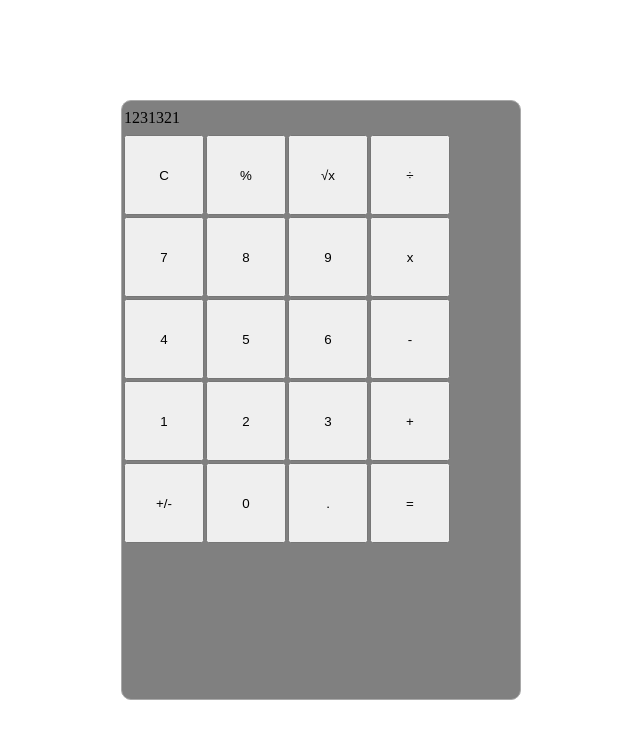
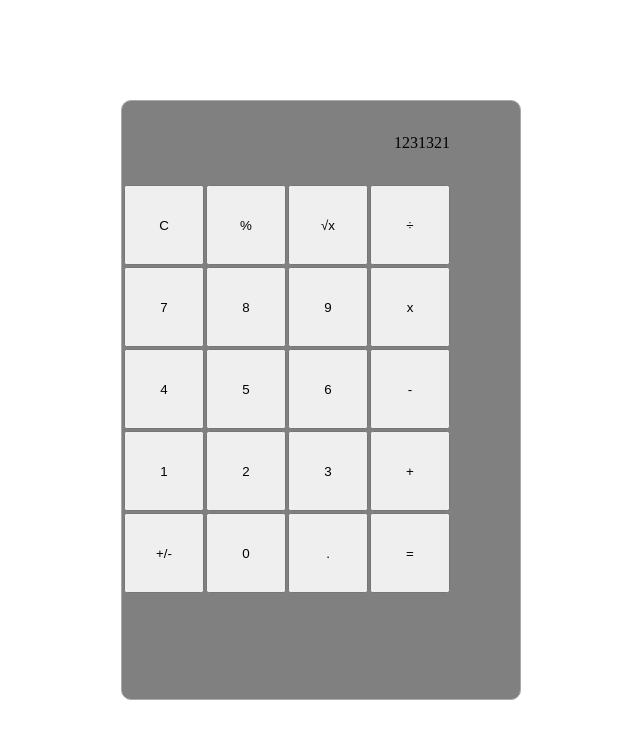
Before and after one commit to Calsjunior/calculator, a website: page index.html in a window 1280 px wide. Shown: the whole page, without its empty margins (319-959 px from the left). Drawn offline with Linux system fonts and the light colour scheme.

Commit message:
refactor: allow the display to take up some space

```diff
--- a/index.html
+++ b/index.html
@@ -13,7 +13,7 @@
             <div id="calculator-container">
                 <table>
                     <tr>
-                        <td class="display-numbers">1231321</td>
+                        <td colspan="100%" class="display">1231321</td>
                     </tr>
 
                     <tr>
--- a/style.css
+++ b/style.css
@@ -23,8 +23,9 @@ body {
     border-radius: 10px;
 }
 
-.display-numbers {
-    height: 30px;
+.display {
+    height: 80px;
+    text-align: right;
 }
 
 button {
```
